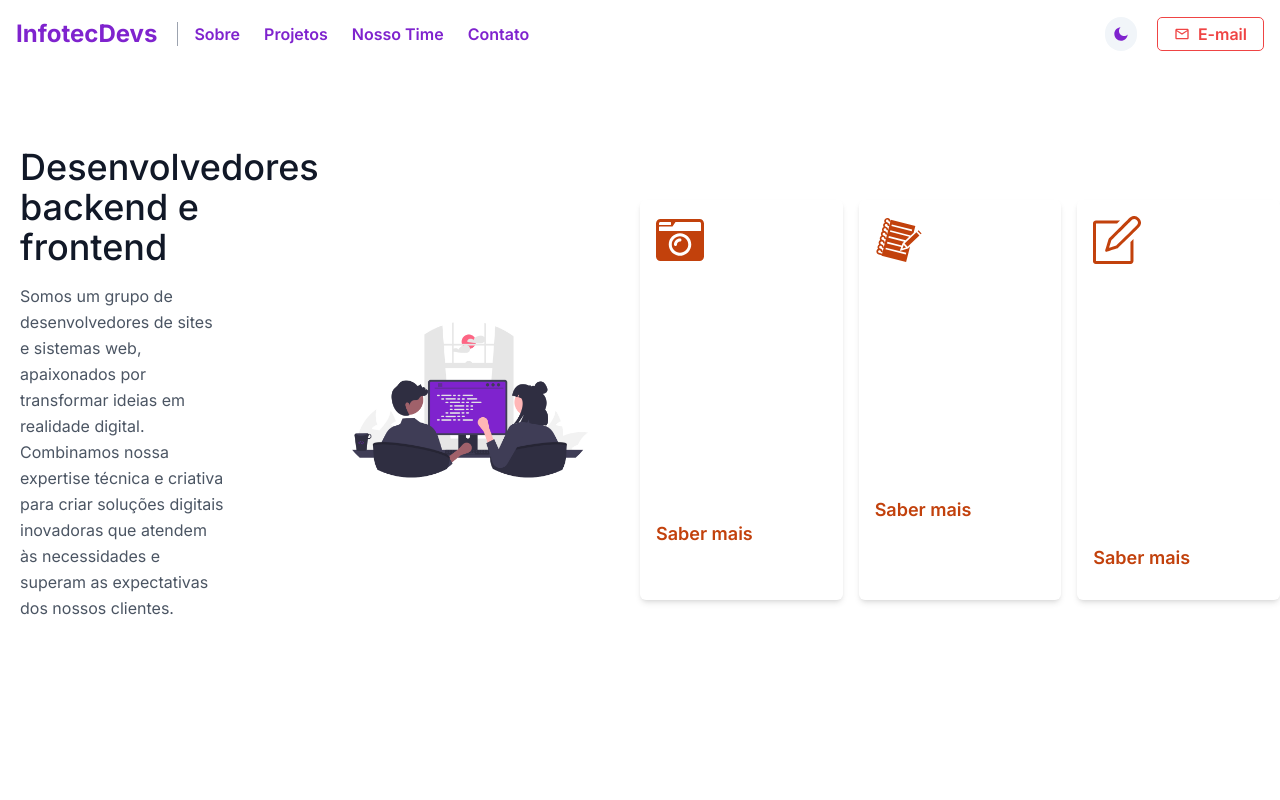
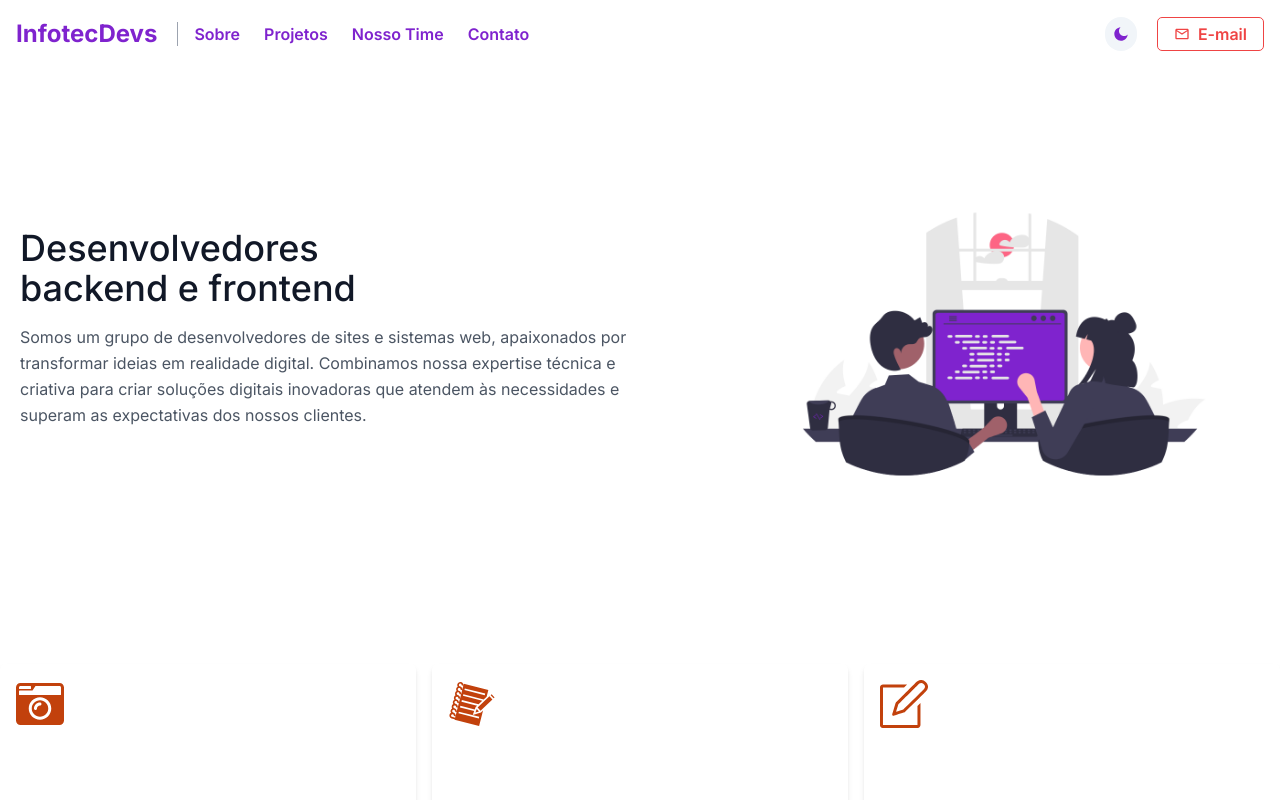
Before and after one commit to infotecdevs/infotec-site, a Next.js app: page / in a window 1280 px wide. Shown: the top 800 px of the page. Built offline with nearby package versions, Linux system fonts and the light colour scheme.

Commit message:
colocando skills abaixo do hero

```diff
--- a/src/app/layout.tsx
+++ b/src/app/layout.tsx
@@ -22,7 +22,7 @@ export default function RootLayout({
         <ThemeProvider enableSystem={true} attribute="class">
           <main className="h-screen w-full flex flex-col dark:bg-black">
             <Header />
-            <div className="flex-1 flex items-center justify-center">
+            <div className="container flex-1 flex items-center justify-center mt-20">
               {children}
             </div>
           </main>
--- a/src/app/page.tsx
+++ b/src/app/page.tsx
@@ -3,10 +3,9 @@ import Skill from "@/components/Skill/index";
 
 export default function Home() {
   return (
-    <>
+    <div className="flex flex-col">
       <Hero />
       <Skill />
-    </>
-
+    </div>
   );
 }
--- a/src/components/Header/index.tsx
+++ b/src/components/Header/index.tsx
@@ -74,7 +74,7 @@ const Header = () => {
           <div
             className={`${
               !toggle ? "hidden" : "flex"
-            } p-6 bg-black absolute top-20 right-0 mx-4 my-2 min-w-[140px] rounded-xl sidebar`}
+            } p-6 bg-black absolute top-10 right-0 mx-4 my-2 min-w-[140px] rounded-xl sidebar`}
           >
             <div className="list-none flex justify-end items-start flex-1 flex-col">
               <Link href={"/about"} className="hover:text-black">
```
